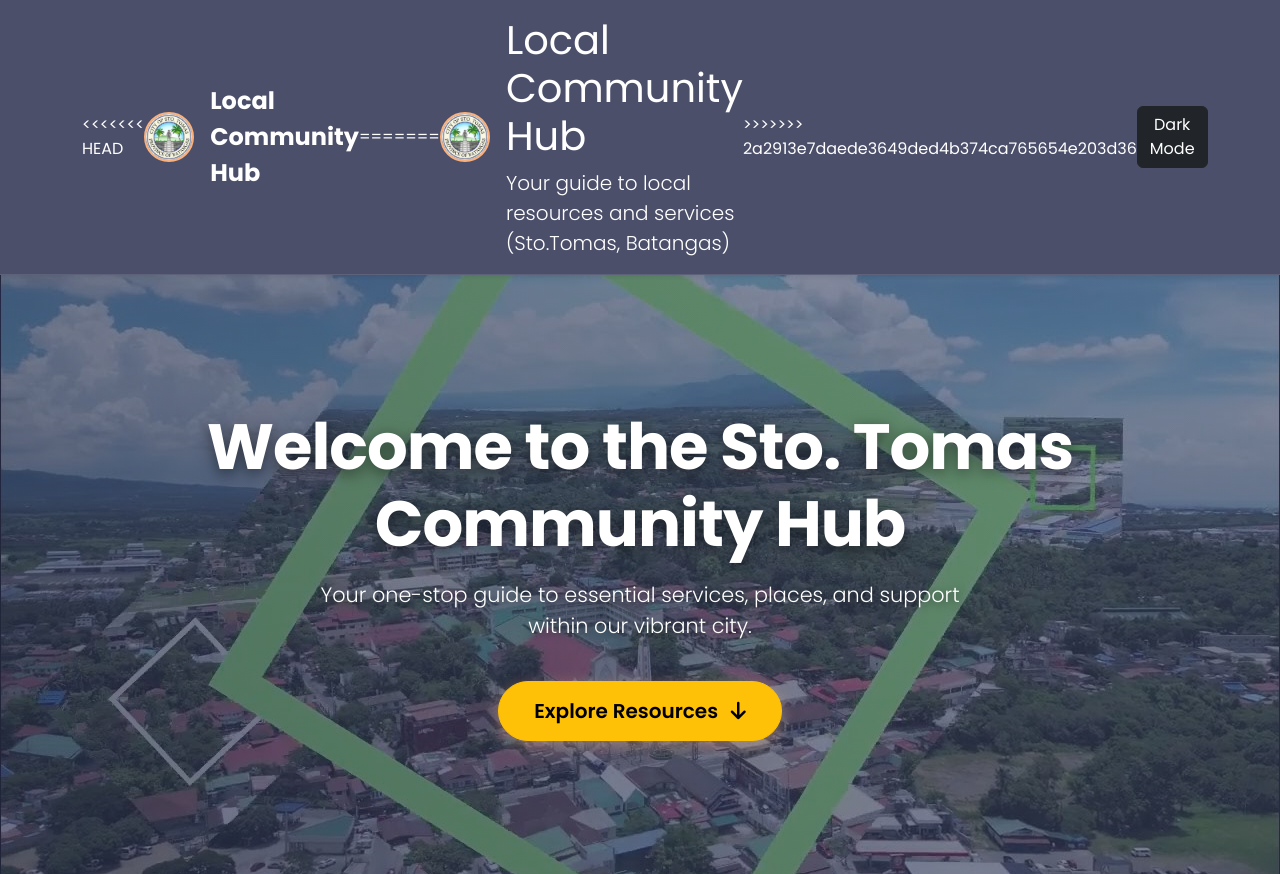
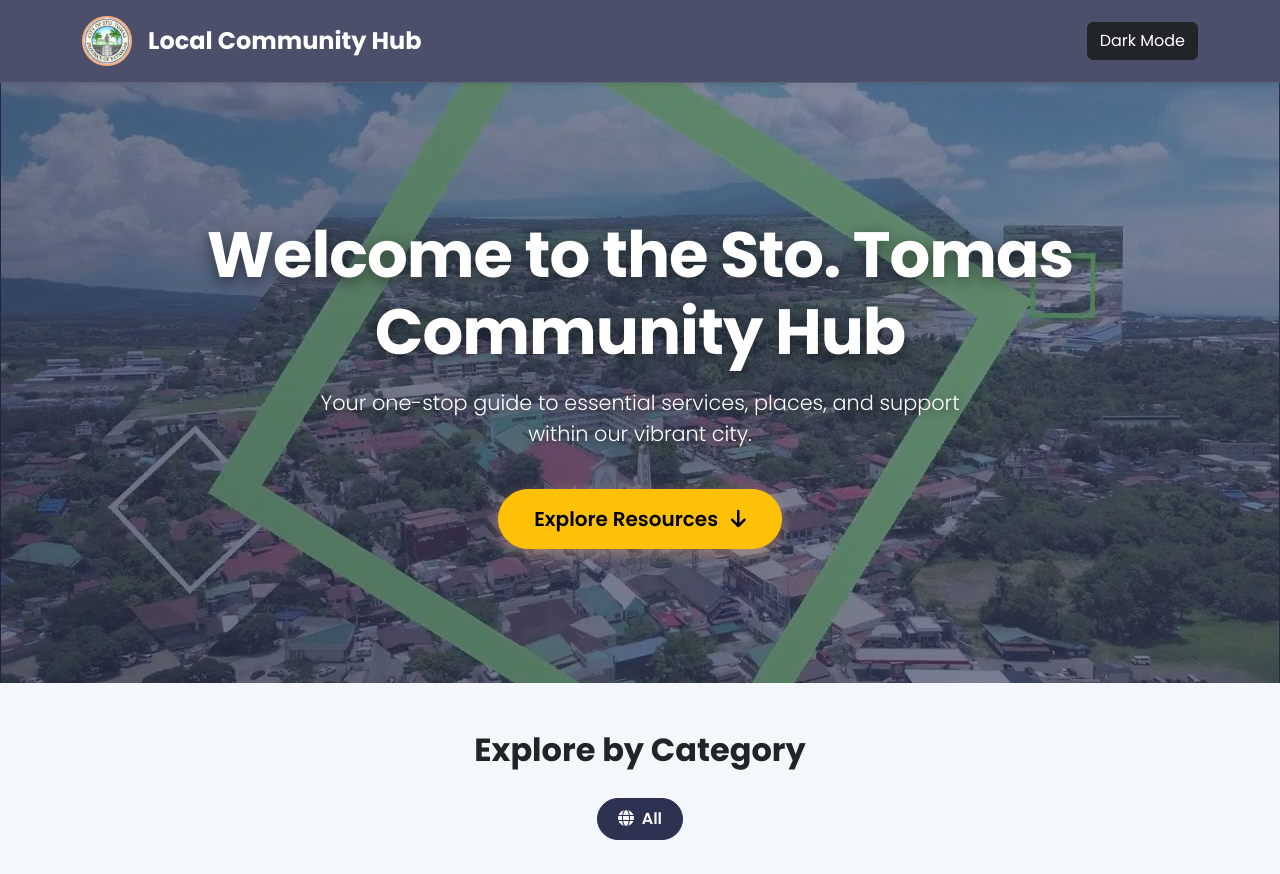
Before and after one commit to wd-g6/LocalCommunityHub, a PHP site: page / in a window 1280 px wide. Shown: the top 874 px of the page. Run offline with PHP 8.4, Linux system fonts and the light colour scheme; data that the repository does not hold is empty.

Commit message:
jerome,andrei,aljon,aaron james,aivan

```diff
--- a/index.php
+++ b/index.php
@@ -329,20 +329,10 @@ $page_title = $activeCategoryID > 0 && isset($allCategories[$activeCategoryID])
 <body class="d-flex flex-column min-vh-100">
     <header class="header text-white p-3 shadow-sm sticky-top">
         <div class="container d-flex justify-content-between align-items-center">
-<<<<<<< HEAD
             <a href="index.php" class="text-white text-decoration-none d-flex align-items-center">
                 <img src="content/sto tomas.jpg" alt="Community Hub Logo" class="header-logo me-3">
                 <span class="fs-4 fw-bold">Local Community Hub</span>
             </a>
-=======
-            <div class="d-flex align-items-center">
-                <img src="content/sto tomas.jpg" alt="Community Hub Logo" class="header-logo me-3">
-                <div>
-                    <h1><a href="" class="text-white text-decoration-none">Local Community Hub</a></h1>
-                    <p class="lead mb-0">Your guide to local resources and services (Sto.Tomas, Batangas)</p>
-                </div>
-            </div>
->>>>>>> 2a2913e7daede3649ded4b374ca765654e203d36
             <div>
                 <button id="modeButton" class="btn btn-outline-light">Dark Mode</button>
             </div>
```
Also changed, not shown: admin/index.php (line endings or trailing spaces), admin/login.php (line endings or trailing spaces).
